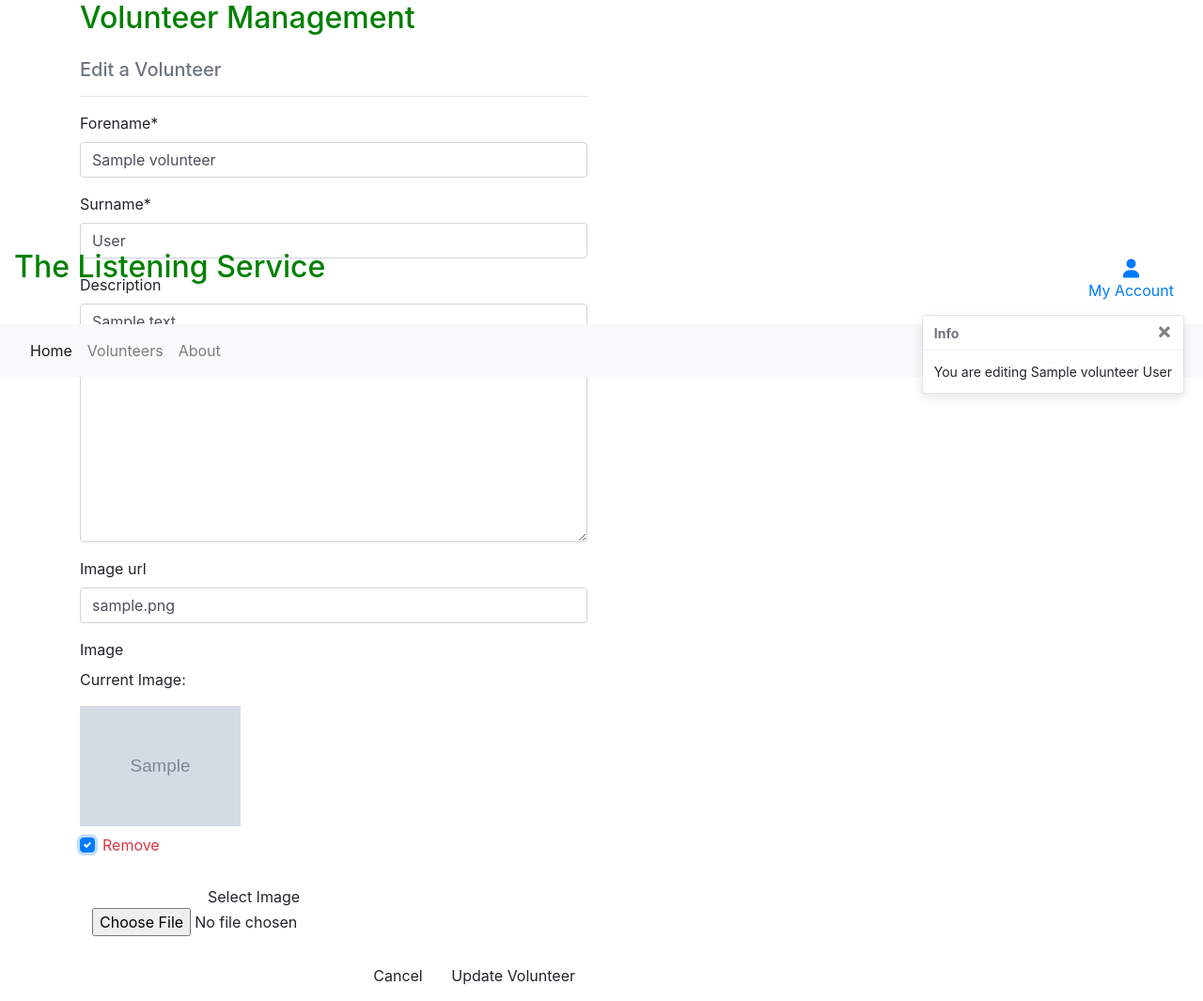
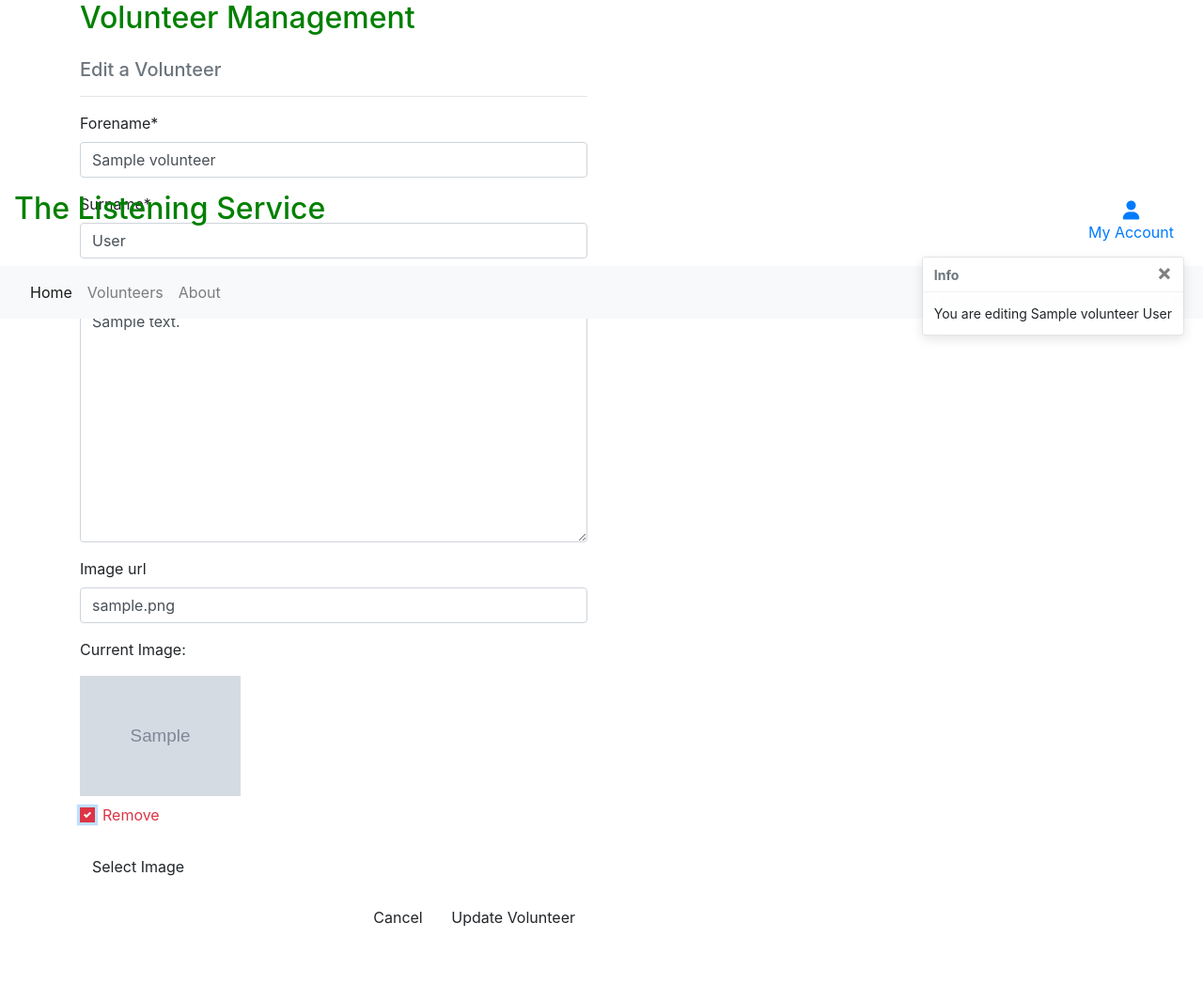
Before and after one commit to llewelyn-williams/the-listening-service, a Django app: page /volunteers/edit/1/ in a window 1280 px wide, after a click on "Remove". Shown: the part 233-1298 px from the top of the page at 94% size. After the commit the page ends 1219 px from the top, so only its background shows below. Run offline with Django 3.2, Linux system fonts and the light colour scheme; a user stored in the database is signed in; tables that the repository leaves empty hold one stand-in row (values such as "Sample post"); grey boxes marked "Sample" are stand-in pictures; some libraries are stand-ins or nearby versions.

Commit message:
feat: Update image select on volunteer forms
Updating the styling and also adding JavaScript to display the intended
image file to upload and use.

```diff
--- a/static/css/base.css
+++ b/static/css/base.css
@@ -73,6 +73,38 @@ h1, h2{
 	color: #17a2b8; /* text-info */
 }
 
+
+/* -------------------------------- Product Form */
+
+.btn-file {
+    position: relative;
+    overflow: hidden;
+}
+
+.btn-file input[type="file"] {
+    position: absolute;
+    top: 0;
+    right: 0;
+    min-width: 100%;
+    min-height: 100%;
+    opacity: 0;
+    cursor: pointer;
+}
+
+.custom-checkbox .custom-control-label::before {
+    border-radius: 0;
+    border-color: #dc3545;
+}
+
+.custom-checkbox .custom-control-input:checked~.custom-control-label::before {
+    background-color: #dc3545;
+    border-color: #dc3545;
+    border-radius: 0;
+}
+
+
+
+
 /* -------------------------------- Media Queries */
 
 /* Add space push content down clearing the header */
--- a/volunteers/templates/volunteers/edit_volunteer.html
+++ b/volunteers/templates/volunteers/edit_volunteer.html
@@ -25,7 +25,13 @@
             <div class="col-12 col-md-6">
                 <form method="POST" action="{% url 'edit_volunteer' volunteer.id %}" class="form mb-2" enctype="multipart/form-data">
                     {% csrf_token %}
-                    {{ form | crispy }}
+                    {% for field in form %}
+                        {% if field.name != 'image' %}
+                            {{ field | as_crispy_field }}
+                        {% else %}
+                            {{ field }}
+                        {% endif %}
+                    {% endfor %}
                     <div class="text-right">
                         <a class="btn btn-outline-black rounded-0" href="{% url 'volunteers' %}">Cancel</a>
                         <button class="btn btn-black rounded-0" type="submit">Update Volunteer</button>
@@ -35,3 +41,13 @@
         </div>
     </div>
 {% endblock %}
+
+{% block postloadjs %}
+    {{ block.super }}
+    <script type="text/javascript">
+        $('#new-image').change(function() {
+            var file = $('#new-image')[0].files[0];
+            $('#filename').text(`Image will be set to: ${file.name}`);
+        });
+    </script>
+{% endblock %}
```
Also changed, not shown: volunteers/templates/volunteers/add_volunteer.html (+17 -1 lines).
